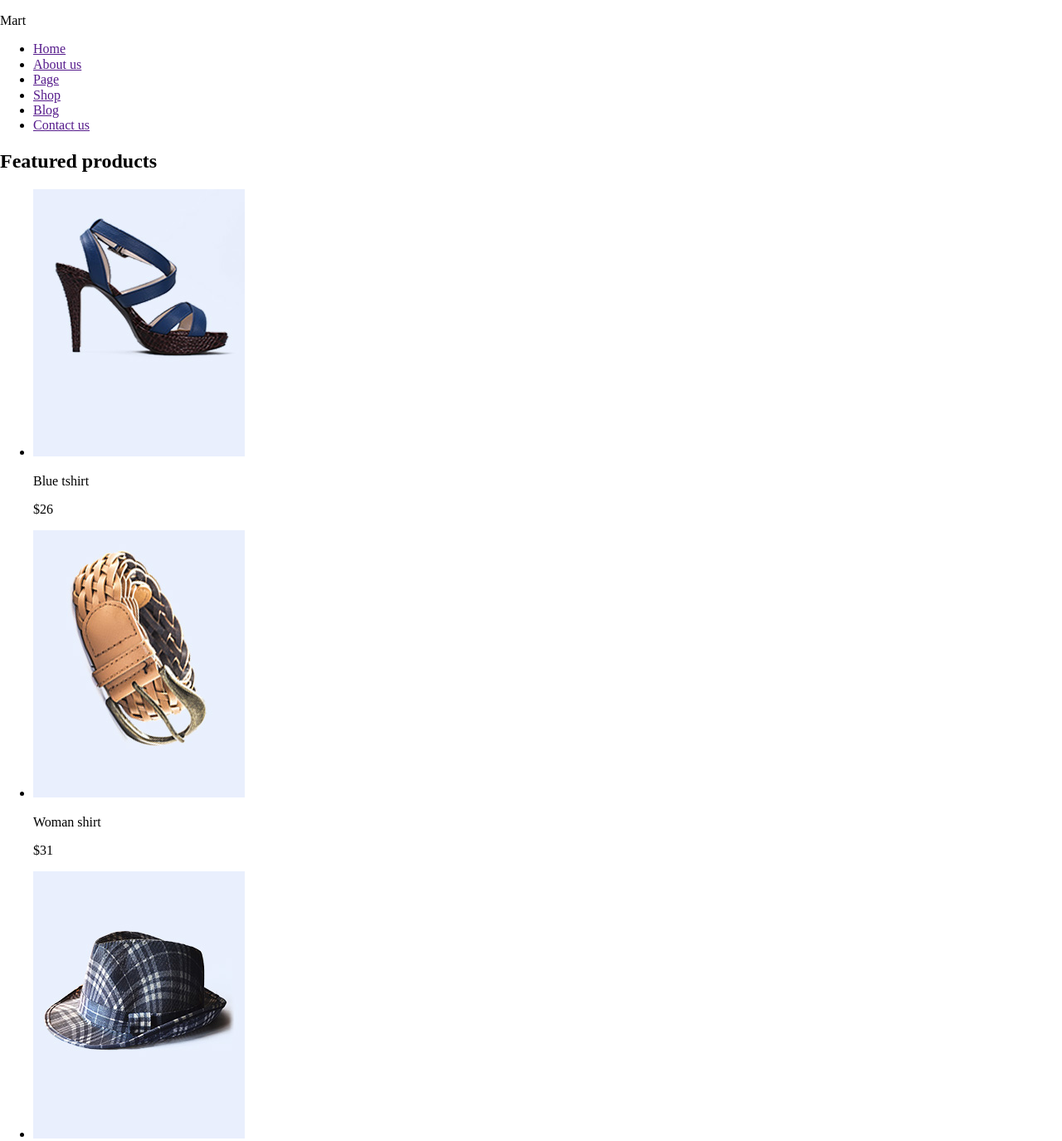
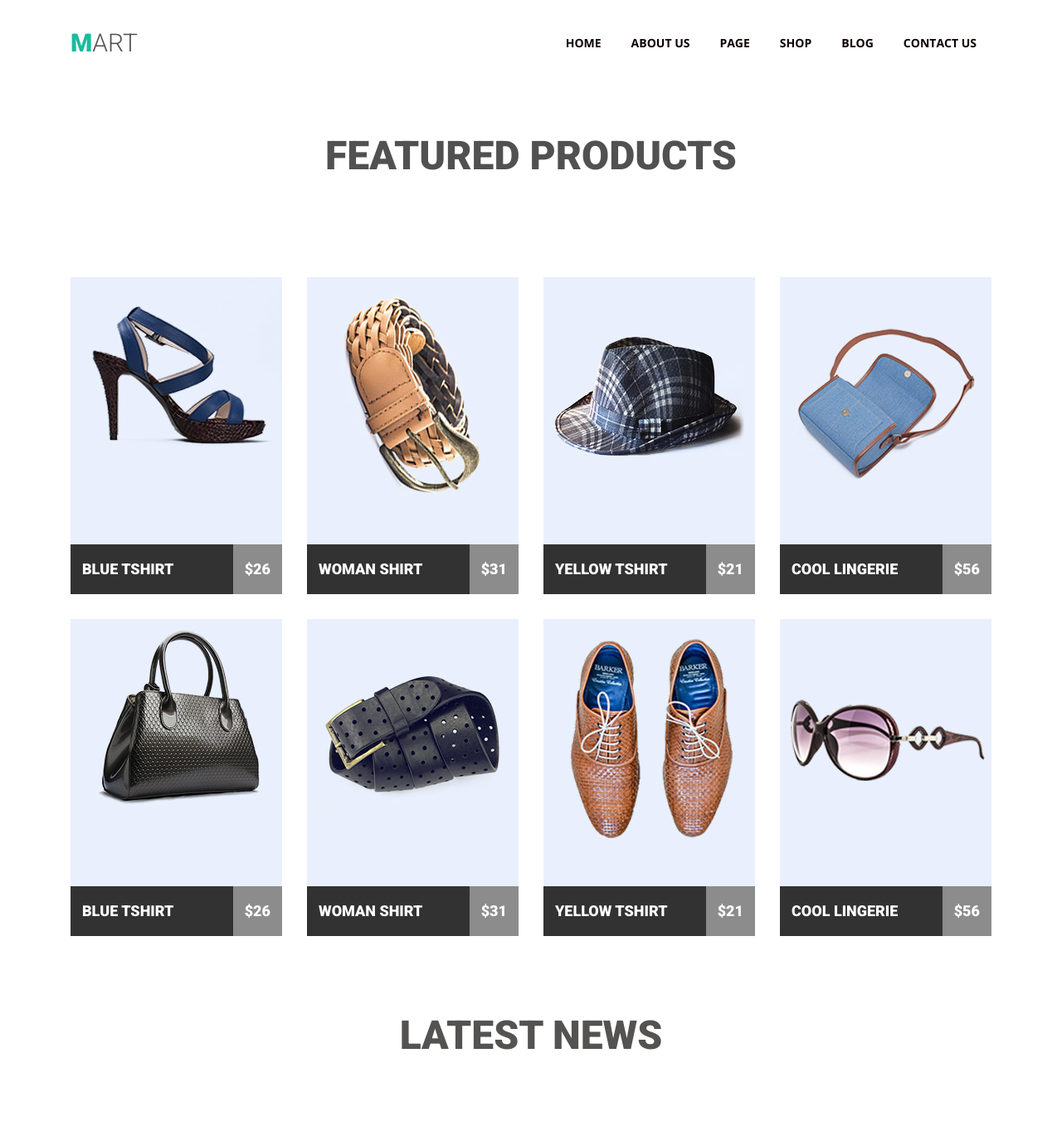
Before and after one commit to andrii-zubatiuk/goit-markup-hw-04-mart, a plain HTML site: page index.html in a window 1280 px wide. Shown: the top 1375 px of the page at 83% size. Drawn offline with nearby package versions, Linux system fonts and the light colour scheme.

Commit message:
All is ready

```diff
--- a/css/styles.css
+++ b/css/styles.css
@@ -0,0 +1,229 @@
+:root {
+  --general-font: 'Roboto', sans-serif;
+  --rubric-font: 'Open Sans', sans-serif;
+  --accent-color: #1abc9c;
+  --white-color: #ffffff;
+  --news-color: #555252;
+  --menu-color: #0f0101;
+}
+
+html {
+  box-sizing: border-box;
+}
+
+* {
+  box-sizing: inherit;
+}
+
+.list {
+  padding: 0;
+  margin: 0;
+  list-style: none;
+}
+
+img {
+  display: block;
+  max-width: 100%;
+  height: auto;
+}
+
+/* CONTAINER */
+
+.container {
+  width: 1170px;
+  margin-right: auto;
+  margin-left: auto;
+  padding-left: 30px;
+  padding-right: 30px;
+}
+
+.page-header {
+  min-height: 162px;
+}
+/* SITE NAV */
+
+.site-nav {
+  display: flex;
+  margin-left: auto;
+}
+
+.page-nav {
+  display: flex;
+  align-items: center;
+}
+
+.site-logo {
+  text-transform: uppercase;
+  font-size: 30px;
+  line-height: 1.06;
+  font-family: var(--general-font);
+  font-weight: 300;
+  color: #555252;
+  text-decoration: none;
+  padding-top: 36px;
+  padding-bottom: 104px;
+}
+
+.site-logo:first-letter {
+  font-weight: 900;
+  color: var(--accent-color);
+}
+
+.nav-link {
+  display: block;
+  padding-right: 18px;
+  padding-left: 18px;
+  padding-top: 42px;
+  padding-bottom: 110px;
+  font-size: 14px;
+  line-height: 0.785;
+  font-family: var(--rubric-font);
+  color: var(--menu-color);
+  text-transform: uppercase;
+  font-weight: 700;
+  text-decoration: none;
+}
+
+.nav-link:hover,
+.nav-link:focus {
+  color: var(--accent-color);
+}
+
+/* FEATURED PRODUCTS */
+
+.featured-list {
+  display: flex;
+  flex-wrap: wrap;
+}
+
+.featured-list-item {
+  margin-right: 30px;
+  margin-bottom: 30px;
+  flex-basis: calc(25% - 22.5px);
+  flex-grow: 0;
+}
+
+.featured-list-item:nth-child(4n) {
+  margin-right: 0;
+}
+
+.featured-list-item:nth-last-child(-n + 4) {
+  margin-bottom: 0;
+}
+
+.featured-list-item:hover .product-name {
+  background-color: var(--accent-color);
+}
+
+.featured-list-item:hover .product-price {
+  background-color: #7fd9c7;
+}
+
+.featured-title {
+  font-size: 48px;
+  line-height: 0.666;
+  font-family: var(--general-font);
+  color: #515151;
+  text-transform: uppercase;
+  font-weight: 900;
+  margin-bottom: 130px;
+  text-align: center;
+}
+
+.product-name {
+  font-size: 18px;
+  line-height: 1.777;
+  font-family: var(--general-font);
+  font-weight: 900;
+  color: var(--white-color);
+  background-color: #323232;
+  text-transform: uppercase;
+  padding-top: 14px;
+  padding-bottom: 14px;
+  padding-left: 14px;
+  flex-grow: 1;
+}
+
+.product-name:hover,
+.product-name:focus {
+  background-color: var(--accent-color);
+}
+
+.product-price {
+  font-size: 18px;
+  line-height: 1.777;
+  font-family: var(--general-font);
+  font-weight: 900;
+  color: var(--white-color);
+  background-color: #8c8c8c;
+  text-transform: uppercase;
+  padding: 14px;
+}
+
+.product-info {
+  display: flex;
+}
+
+/* LATEST NEWS */
+
+.news-list {
+  display: flex;
+  flex-wrap: wrap;
+}
+
+.news-list-item {
+  margin-right: 30px;
+  flex-basis: calc(100% / 3 - 20px);
+  flex-grow: 0;
+}
+
+.news-list-item:nth-child(3n) {
+  margin-right: 0;
+}
+
+.section-news {
+  padding-top: 104px;
+  padding-bottom: 82px;
+}
+
+.news-title {
+  font-size: 48px;
+  line-height: 0.666;
+  font-family: var(--general-font);
+  color: var(--news-color);
+  text-transform: uppercase;
+  font-weight: 900;
+  margin-bottom: 130px;
+  text-align: center;
+}
+
+.news-item-title {
+  font-size: 18px;
+  line-height: 1.4;
+  font-family: var(--rubric-font);
+  color: var(--news-color);
+  font-weight: 600;
+  margin-top: 16px;
+  margin-bottom: 48px;
+}
+
+.news-description {
+  font-size: 14px;
+  line-height: 1.857;
+  font-family: var(--rubric-font);
+  color: var(--news-color);
+  margin-bottom: 20px;
+}
+
+.button {
+  font-size: 16px;
+  line-height: 1.625;
+  font-family: var(--rubric-font);
+  color: var(--white-color);
+  font-weight: 300;
+  background-color: var(--accent-color);
+  border: 0;
+  border-radius: 4px;
+  padding: 20px 42px;
+  cursor: pointer;
+}
--- a/index.html
+++ b/index.html
@@ -3,112 +3,146 @@
   <head>
     <meta charset="UTF-8" />
     <title>HW-04-Mart</title>
+    <link
+      href="https://fonts.googleapis.com/css?family=Open+Sans:300,400,600,700|Roboto:300,900&display=swap"
+      rel="stylesheet"
+    />
     <link rel="stylesheet" href="./css/normalize.css" />
     <link rel="stylesheet" href="./css/styles.css" />
   </head>
 
   <body>
-    <header>
-      <nav>
-        <p>Mart</p>
-        <ul>
-          <li><a href="">Home</a></li>
-          <li><a href="">About us</a></li>
-          <li><a href="">Page</a></li>
-          <li><a href="">Shop</a></li>
-          <li><a href="">Blog</a></li>
-          <li><a href="">Contact us</a></li>
+    <header class="page-header">
+      <div class="container">
+        <nav class="page-nav">
+          <a href="" class="site-logo">Mart</a>
+          <ul class="site-nav list">
+            <li><a href="" class="nav-link">Home</a></li>
+            <li><a href="" class="nav-link">About us</a></li>
+            <li><a href="" class="nav-link">Page</a></li>
+            <li><a href="" class="nav-link">Shop</a></li>
+            <li><a href="" class="nav-link">Blog</a></li>
+            <li><a href="" class="nav-link">Contact us</a></li>
           </ul>
         </nav>
+      </div>
     </header>
 
     <main>
-      <section>
-        <h2>Featured products</h2>
-        <ul>
-          <li>
-            <img src="./images/product1.jpg" alt="shoe" width="255" />
-            <p>Blue tshirt</p>
-            <p>$26</p>
+      <section class="section-product">
+        <div class="container">
+          <h2 class="featured-title list">Featured products</h2>
+          <ul class="featured-list list">
+            <li class="featured-list-item">
+              <img src="./images/product1.jpg" alt="shoes" width="255" />
+              <div class="product-info">
+                <p class="product-name list">Blue tshirt</p>
+                <p class="product-price list">$26</p>
+              </div>
             </li>
-          <li>
+            <li class="featured-list-item">
               <img src="./images/product2.jpg" alt="belt" width="255" />
-            <p>Woman shirt</p>
-            <p>$31</p>
+              <div class="product-info">
+                <p class="product-name list">Woman shirt</p>
+                <p class="product-price list">$31</p>
+              </div>
             </li>
-          <li>
+            <li class="featured-list-item">
               <img src="./images/product3.jpg" alt="hat" width="255" />
-            <p>Yellow tshirt</p>
-            <p>$21</p>
+              <div class="product-info">
+                <p class="product-name list">Yellow tshirt</p>
+                <p class="product-price list">$21</p>
+              </div>
             </li>
-          <li>
+            <li class="featured-list-item">
               <img src="./images/product4.jpg" alt="bag" width="255" />
-            <p>Cool lingerie</p>
-            <p>$56</p>
+              <div class="product-info">
+                <p class="product-name list">Cool lingerie</p>
+                <p class="product-price list">$56</p>
+              </div>
             </li>
-          <li>
+            <li class="featured-list-item">
               <img src="./images/product5.jpg" alt="hand-bag" width="255" />
-            <p>Blue tshirt</p>
-            <p>$26</p>
+              <div class="product-info">
+                <p class="product-name list">Blue tshirt</p>
+                <p class="product-price list">$26</p>
+              </div>
             </li>
-          <li>
+            <li class="featured-list-item">
               <img src="./images/product6.jpg" alt="belt" width="255" />
-            <p>Woman shirt</p>
-            <p>$31</p>
+              <div class="product-info">
+                <p class="product-name list">Woman shirt</p>
+                <p class="product-price list">$31</p>
+              </div>
             </li>
-          <li>
+            <li class="featured-list-item">
               <img src="./images/product7.jpg" alt="shoes" width="255" />
-            <p>Yellow tshirt</p>
-            <p>$21</p>
+              <div class="product-info">
+                <p class="product-name list">Yellow tshirt</p>
+                <p class="product-price list">$21</p>
+              </div>
             </li>
-          <li>
+            <li class="featured-list-item">
               <img src="./images/product8.jpg" alt="glass" width="255" />
-            <p>Cool lingerie</p>
-            <p>$56</p>
+              <div class="product-info">
+                <p class="product-name list">Cool lingerie</p>
+                <p class="product-price list">$56</p>
+              </div>
             </li>
           </ul>
+        </div>
       </section>
 
-      <section>
-        <h2>Latest news</h2>
-        <ul>
-          <li>
+      <section class="section-news">
+        <div class="container">
+          <h2 class="news-title list">Latest news</h2>
+          <ul class="news-list list">
+            <li class="news-list-item">
               <img src="./images/image-news-1.jpg" alt="iPad" width="350" />
-            <h3>
+              <h3 class="news-item-title list">
                 Lorem Ipsum. Proin gravida nibh vel velit auctor aliquet. Aenean
               </h3>
-            <p>
+              <p class="news-description list">
                 Nam nec tellus a odio tincidunt auc. Duis sed odio sit amet nibh
                 vulputate cursus a sit amet mauris. Morbi accumsan ipsum velit.
                 Nam nec tellus a odio tincidunt auctor a ornare
               </p>
-            <button type="button">Read More</button>
+              <button type="button" class="button">Read More</button>
             </li>
-          <li>
-            <img src="./images/image-news-2.jpg" alt="two girls" width="350" />
-            <h3>
+            <li class="news-list-item">
+              <img
+                src="./images/image-news-2.jpg"
+                alt="two girls"
+                width="350"
+              />
+              <h3 class="news-item-title list">
                 Lorem Ipsum. Proin gravida nibh vel velit auctor aliquet. Aenean
               </h3>
-            <p>
+              <p class="news-description list">
                 Nam nec tellus a odio tincidunt auc. Duis sed odio sit amet nibh
                 vulputate cursus a sit amet mauris. Morbi accumsan ipsum velit.
                 Nam nec tellus a odio tincidunt auctor a ornare
               </p>
-            <button type="button">Read More</button>
+              <button type="button" class="button">Read More</button>
             </li>
-          <li>
-            <img src="./images/image-news-3.jpg" alt="white bus" width="350" />
-            <h3>
+            <li class="news-list-item">
+              <img
+                src="./images/image-news-3.jpg"
+                alt="white bus"
+                width="350"
+              />
+              <h3 class="news-item-title list">
                 Lorem Ipsum. Proin gravida nibh vel velit auctor aliquet. Aenean
               </h3>
-            <p>
+              <p class="news-description list">
                 Nam nec tellus a odio tincidunt auc. Duis sed odio sit amet nibh
                 vulputate cursus a sit amet mauris. Morbi accumsan ipsum velit.
                 Nam nec tellus a odio tincidunt auctor a ornare
               </p>
-            <button type="button">Read More</button>
+              <button type="button" class="button">Read More</button>
             </li>
           </ul>
+        </div>
       </section>
     </main>
   </body>
```
Lines whose indentation alone changed are shown as unchanged.
